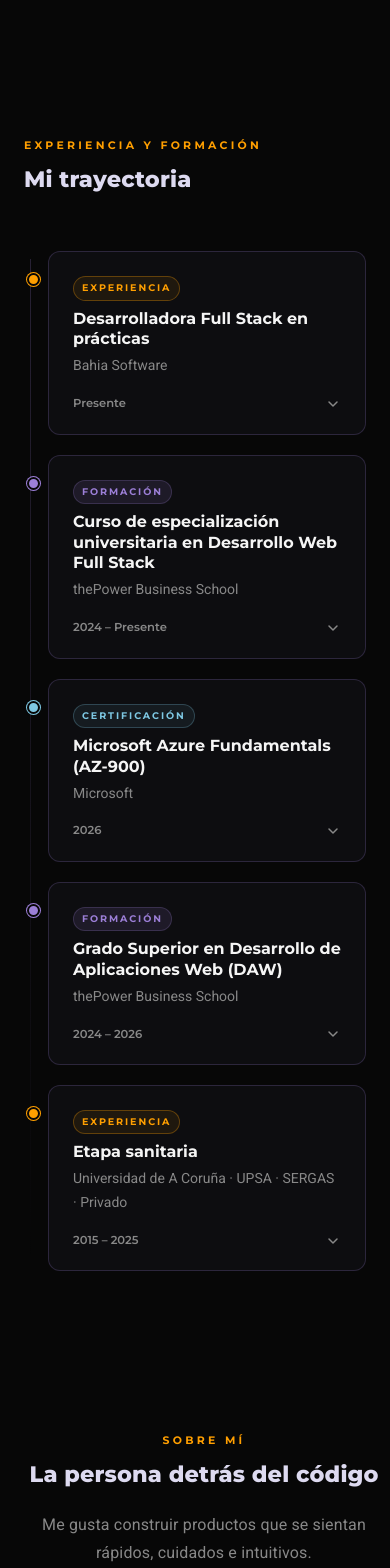
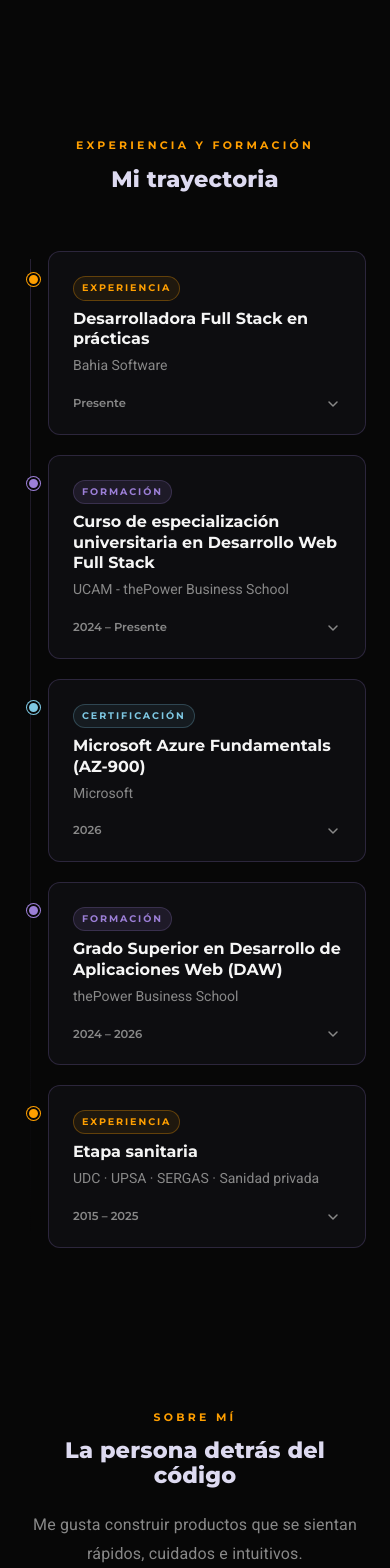
Before and after one commit to yriaforjan/portfolio, a React (Vite) app: page / in a window 390 px wide. Shown: the part 5300-6868 px from the top of the page. Built offline with nearby package versions, Linux system fonts and the light colour scheme.

Commit message:
fix: about mobile centering, timeline title alignment, sub-year contrast, timeline date hierarchy

```diff
--- a/src/components/About/About.css
+++ b/src/components/About/About.css
@@ -189,7 +189,8 @@
     }
 
     .interestsBlock {
-      margin-left: 0;
+      width: 100%;
+      margin: 0 auto;
       text-align: left;
     }
 
@@ -198,7 +199,7 @@
     }
 
     .itemList {
-      margin: 0;
+      margin: 0 auto;
     }
   }
 }
--- a/src/components/Timeline/Timeline.css
+++ b/src/components/Timeline/Timeline.css
@@ -186,8 +186,8 @@
   .subYear {
     font-family: "Montserrat", sans-serif;
     font-size: 0.68rem;
-    font-weight: 600;
-    color: var(--text-muted);
+    font-weight: 500;
+    color: #7a7a7a;
     white-space: nowrap;
     padding-top: 2px;
     min-width: 90px;
@@ -212,14 +212,6 @@
   }
 }
 
-@media (max-width: 580px) {
-  .timeline {
-    .section-tag,
-    .section-title {
-      text-align: left;
-    }
-  }
-}
 
 @media (max-width: 480px) {
   .timeline {
--- a/src/data/data.ts
+++ b/src/data/data.ts
@@ -32,7 +32,7 @@ export const timeline: TimelineEntry[] = [
   {
     year: "2024 – Presente",
     role: "Curso de especialización universitaria en Desarrollo Web Full Stack",
-    entity: "thePower Business School",
+    entity: "UCAM - thePower Business School",
     type: "education",
     description:
       "Programa fullstack con enfoque práctico y proyectos reales. React, Next.js, Angular, TypeScript, Node.js, React Native, IONIC, bases de datos, cloud y testing.",
@@ -51,13 +51,13 @@ export const timeline: TimelineEntry[] = [
     entity: "thePower Business School",
     type: "education",
     description:
-      "Titulación oficial de Grado Superior en desarrollo web. Base técnica sólida en frontend, backend y bases de datos",
+      "Titulación oficial de Grado Superior en desarrollo web. Base técnica sólida en frontend, backend y bases de datos.",
   },
 
   {
     year: "2015 – 2025",
     role: "Etapa sanitaria",
-    entity: "Universidad de A Coruña · UPSA · SERGAS · Privado",
+    entity: "UDC · UPSA · SERGAS · Sanidad privada",
     type: "work",
     description:
       "Diez años entre formación universitaria y práctica clínica. Me enseñó a trabajar bajo presión, comunicar con claridad y resolver problemas donde no hay solución perfecta.",
@@ -65,7 +65,7 @@ export const timeline: TimelineEntry[] = [
       {
         year: "2021 – 2025",
         role: "Fisioterapeuta",
-        entity: "SERGAS y sector sanitario privado",
+        entity: "Servicio Gallego de Salud y sector sanitario privado",
         type: "work",
       },
       {
```
